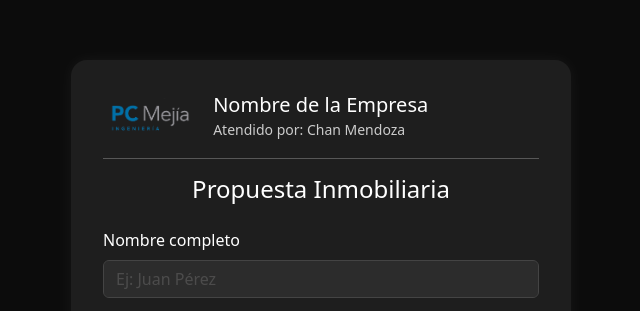
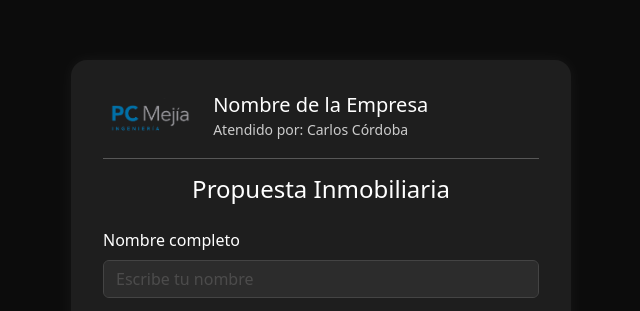
Before and after one commit to Franky-250/prop_inmobiliaria, a plain HTML site: page index.html in a window 1280 px wide. Shown: the part 131-442 px from the top of the page, 319-959 px from the left. Drawn offline with nearby package versions, Linux system fonts and the light colour scheme.

Commit message:
Update index.html

```diff
--- a/index.html
+++ b/index.html
@@ -17,7 +17,7 @@
       <img src="assets/logo.png" alt="Logo de la empresa" class="logo me-3">
       <div>
         <h5 class="mb-0">Nombre de la Empresa</h5>
-        <small class="text-muted">Atendido por: Chan Mendoza</small>
+        <small class="text-muted">Atendido por: Carlos Córdoba</small>
       </div>
     </div>
 
@@ -29,7 +29,7 @@
     <form id="formulario">
       <div class="mb-3">
         <label for="nombre" class="form-label">Nombre completo</label>
-        <input type="text" class="form-control" id="nombre" required placeholder="Ej: Juan Pérez">
+        <input type="text" class="form-control" id="nombre" required placeholder="Escribe tu nombre">
       </div>
 
       <div class="mb-3">
```
